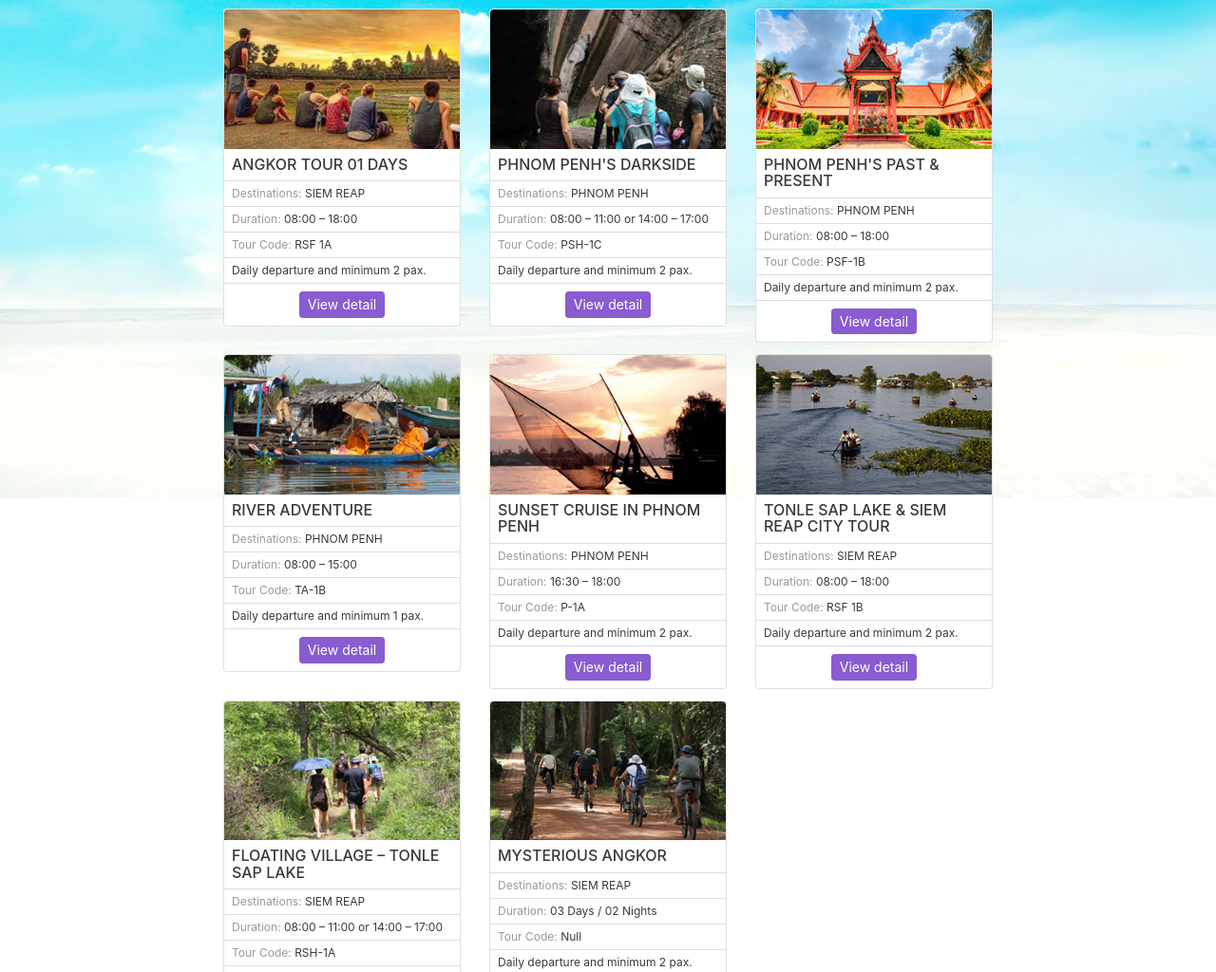
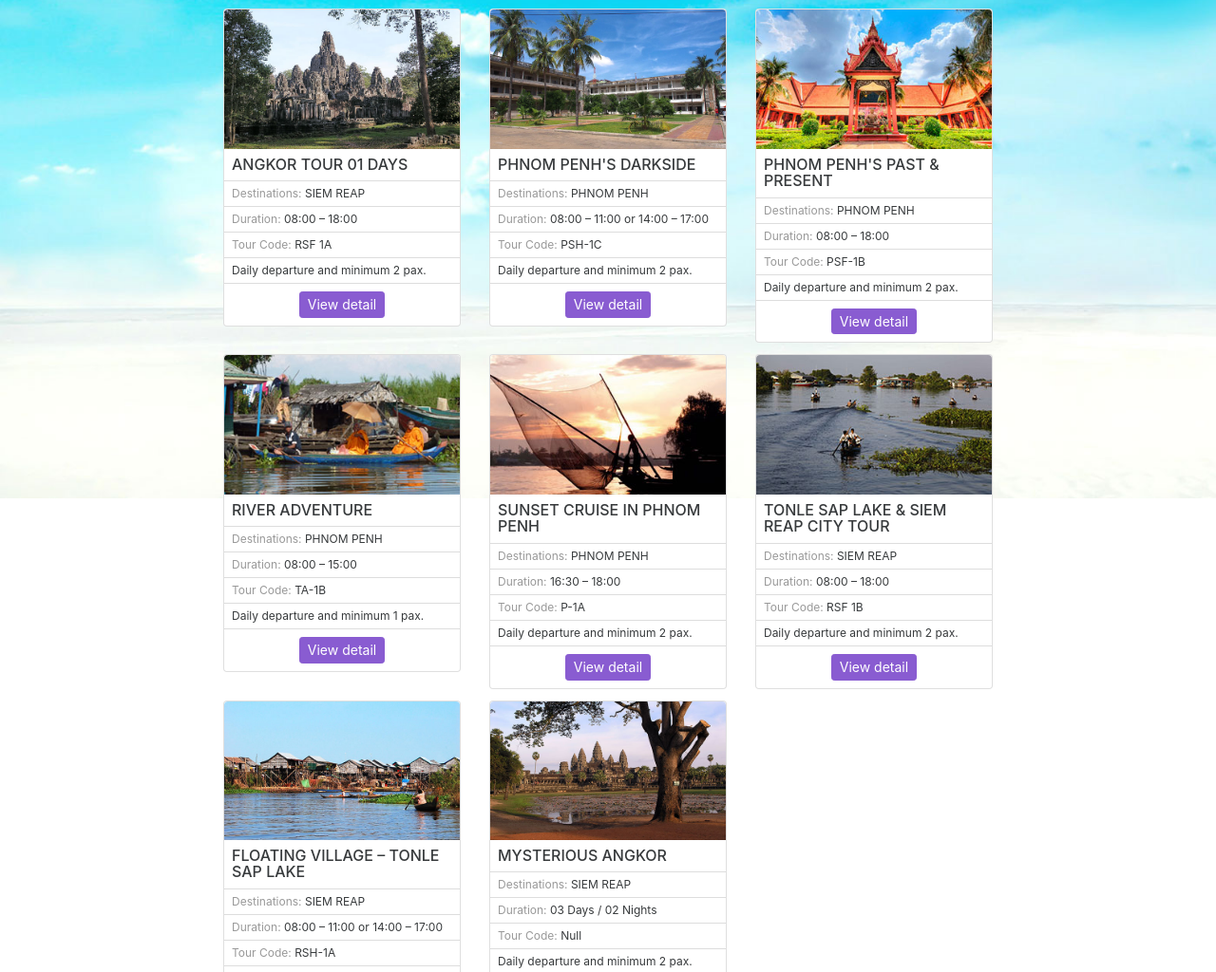
Before and after one commit to sptheme/cd-singapore, a website: page tour-group.html in a window 1280 px wide. Shown: the part 275-1299 px from the top of the page at 95% size. Drawn offline with Linux system fonts and the light colour scheme.

Commit message:
Updated feedback comments

```diff
--- a/tour-group.html
+++ b/tour-group.html
@@ -70,7 +70,7 @@
 
 									<div class="col-md-4">
 										<div class="card entry-tour">
-											<img class="card-img-top img-fluid" src="images/cambodia-tour-9.jpg">
+											<img class="card-img-top img-fluid" src="images/bayon-temple-36.jpg">
 											<div class="card-block">
 												<h4 class="card-title">Angkor Tour 01 Days</h4>
 											</div>
@@ -88,7 +88,7 @@
 
 									<div class="col-md-4">
 										<div class="card entry-tour">
-											<img class="card-img-top img-fluid" src="images/cambodia-tour-1.jpg">
+											<img class="card-img-top img-fluid" src="images/toul-sleng.jpg">
 											<div class="card-block">
 												<h4 class="card-title">Phnom Penh's Darkside</h4>
 											</div>
@@ -186,7 +186,7 @@
 
 									<div class="col-md-4">
 										<div class="card entry-tour">
-											<img class="card-img-top img-fluid" src="images/cambodia-tour-31.jpg">
+											<img class="card-img-top img-fluid" src="images/kompong-khleang.jpg">
 											<div class="card-block">
 												<h4 class="card-title">Floating Village – Tonle Sap Lake</h4>
 											</div>
@@ -204,7 +204,7 @@
 
 									<div class="col-md-4">
 										<div class="card entry-tour">
-											<img class="card-img-top img-fluid" src="images/cambodia-tour-29.jpg">
+											<img class="card-img-top img-fluid" src="images/angkor-4.jpg">
 											<div class="card-block">
 												<h4 class="card-title">Mysterious Angkor
 </h4>
```
Also changed, not shown: tour-beaten-track.html (+3 -3 lines), tour-day-trip.html (+3 -3 lines), images/angkor-4.jpg (added), images/bayon-temple-36.jpg (added), images/cultural-village-5.jpg (added), images/hidden-cave.jpg (added), images/kayaking-along-mekong.jpg (added), images/kirirom-5.jpg (added), images/kompong-khleang.jpg (added), images/preah-vihear-9.jpg (added), images/toul-sleng.jpg (added), images/trekking-chiphat.jpg (added), 1 other file.
